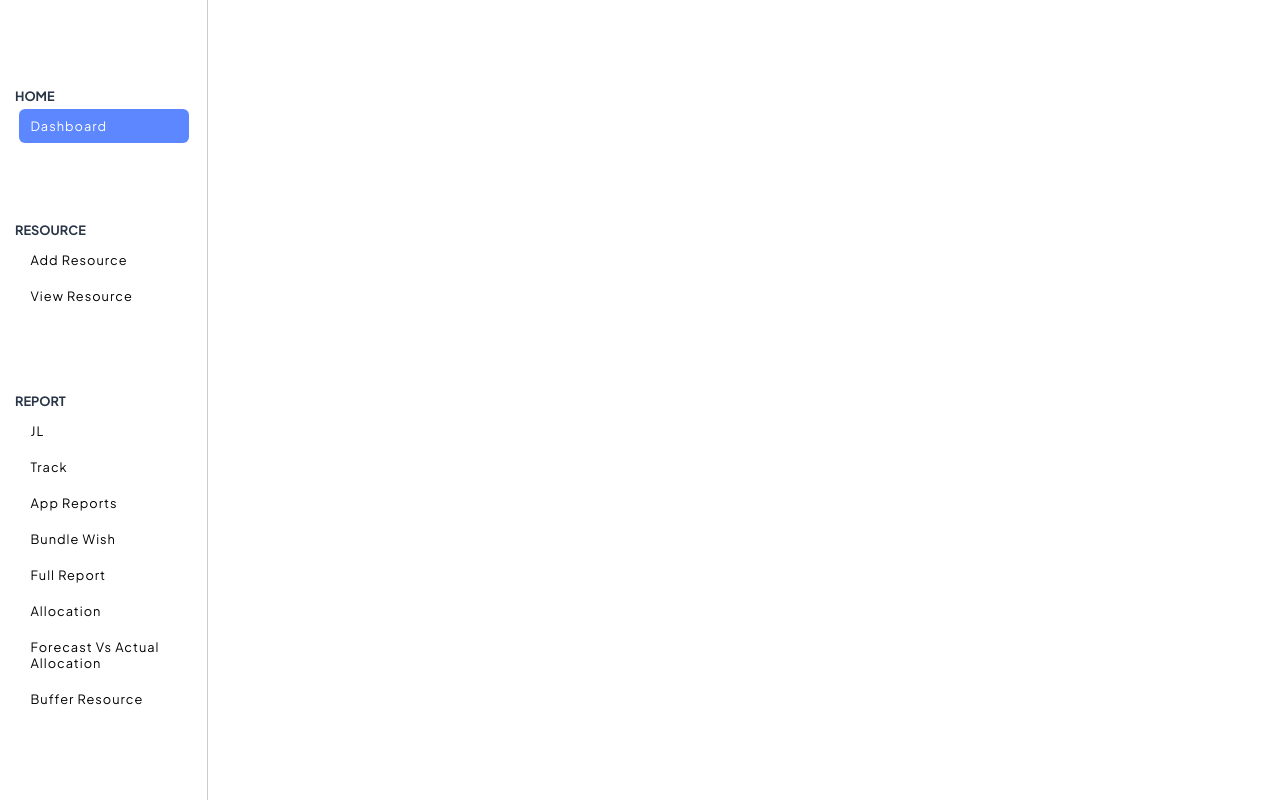
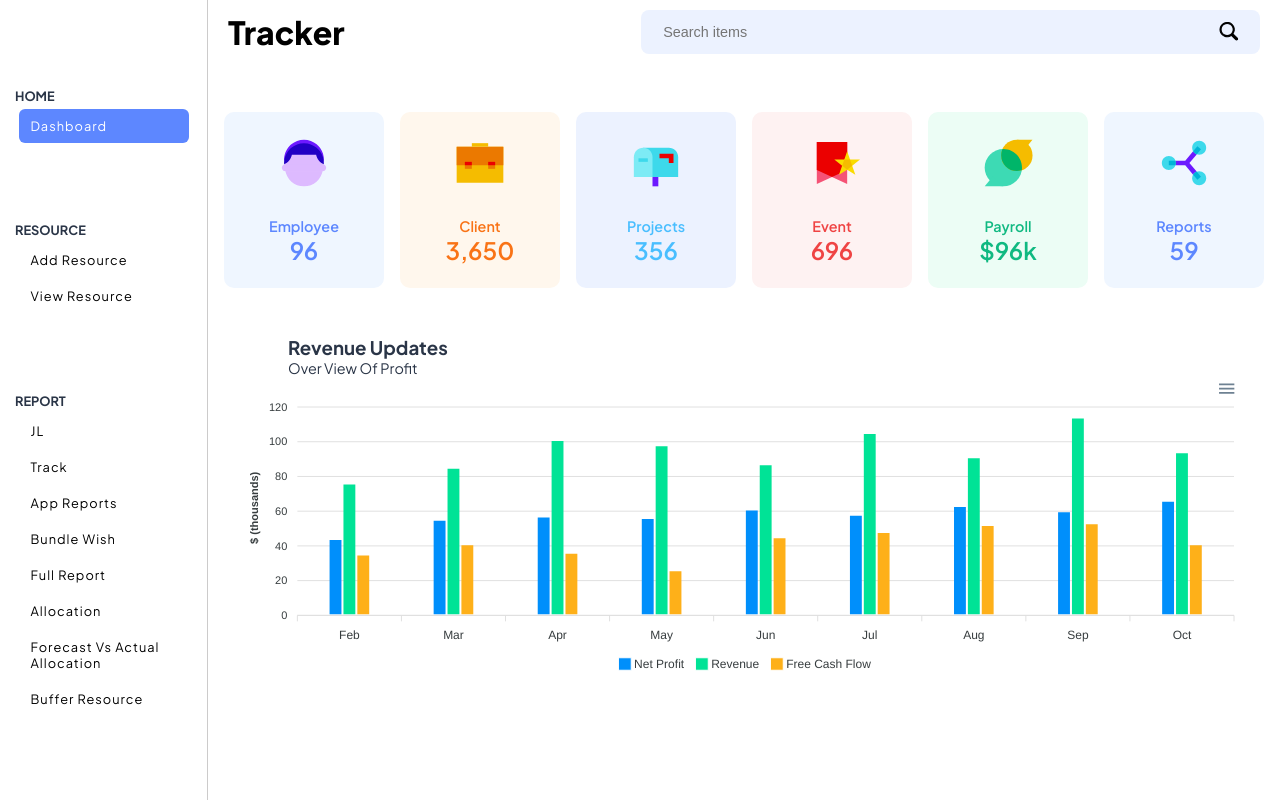
Before and after one commit to Gowtham-Mathiyazhagan/dashboard-task, a React (Vite) app: page / in a window 1280 px wide. Built offline with nearby package versions, Linux system fonts and the light colour scheme.

Commit message:
fix : changes added to repo

```diff
--- a/src/App.css
+++ b/src/App.css
@@ -50,3 +50,16 @@ html {
   --text: rgb(42, 53, 71);
   --hover: rgb(236, 242, 255);
 }
+
+main{
+  display: grid;
+  grid-template-areas:
+  "aside nav nav"
+  "aside content content"
+  ;
+  grid-template-columns:13rem 1fr 1fr ;
+  grid-template-rows: 4rem 1fr;
+}
+
+body{
+}
--- a/src/App.jsx
+++ b/src/App.jsx
@@ -1,12 +1,15 @@
-import React from "react";
+import React, { useState } from "react";
 import Aside from "./Components/Aside";
-
+import Navbar from "./Components/Navbar.jsx";
+import Content from "./Components/Content.jsx";
 
 const App = () => {
+  const [active, setActive] = useState(false)
   return (
-    <main>
+    <main onClick={()=>setActive(false)}>
       <Aside />
-
+      <Navbar inputChanges={{active,setActive}}/>
+      <Content/>
     </main>
   );
 };
```
